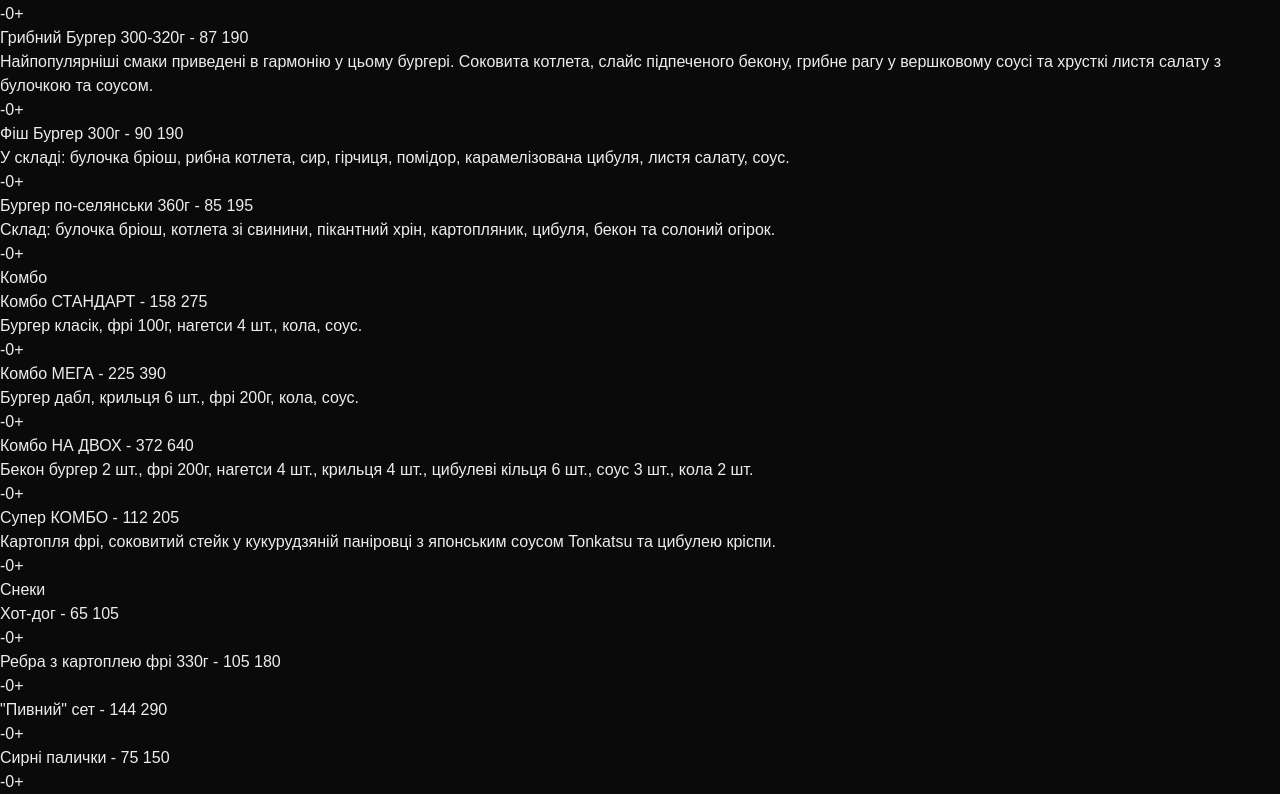
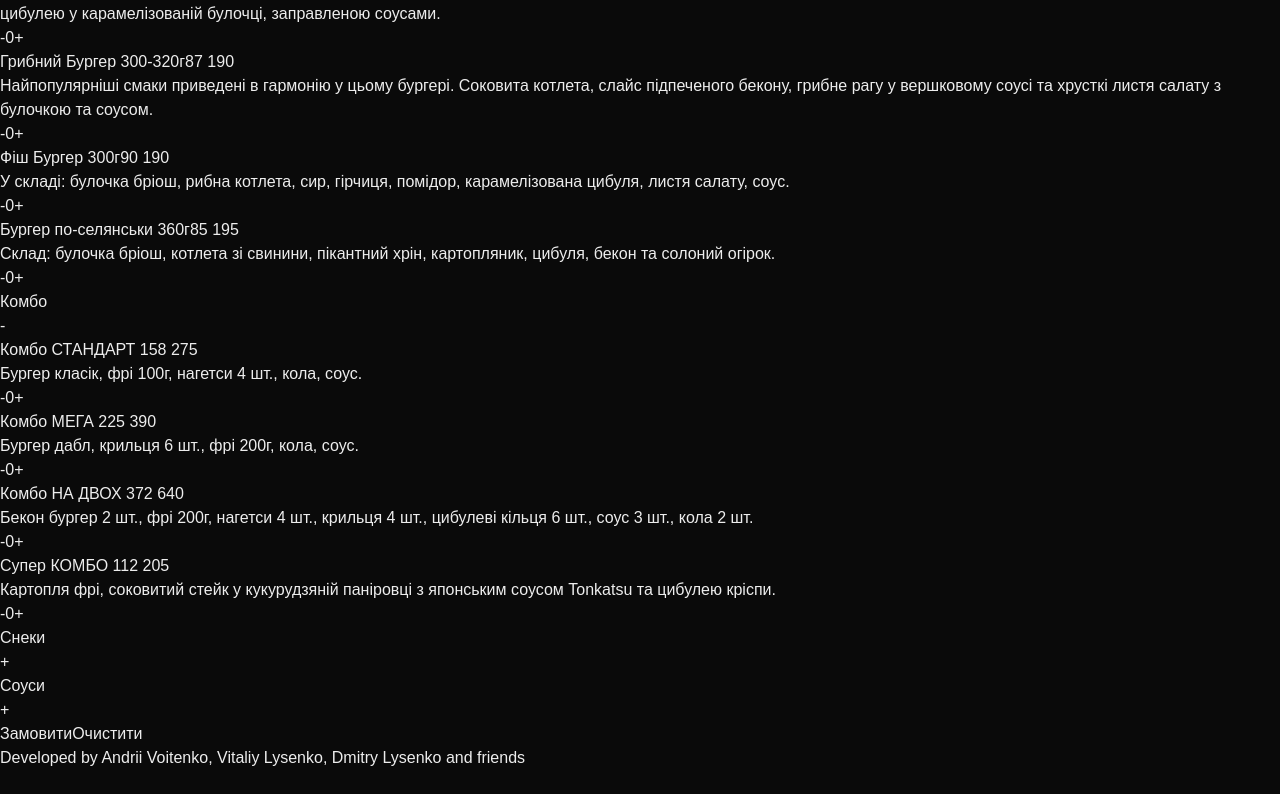
Before and after one commit to andrey-voytenko/burgers-order, a Next.js app: page / in a window 1280 px wide. Shown: the part 766-1560 px from the top of the page. After the commit the page ends 1536 px from the top, so only its background shows below. Built offline with nearby package versions, Linux system fonts and the light colour scheme.

Commit message:
expand/collapse, reset button, style changes

```diff
--- a/src/app/globals.css
+++ b/src/app/globals.css
@@ -7,6 +7,10 @@
   --foreground: #ededed;
 }
 
+::backdrop {
+  background-color: rgba(0, 0, 0, 0.65);
+}
+
 body {
   color: var(--foreground);
   background: var(--background);
--- a/src/app/layout.tsx
+++ b/src/app/layout.tsx
@@ -25,6 +25,20 @@ export default function RootLayout({
             href="https://www.linkedin.com/in/voitenko-developer/"
           >
             Andrii Voitenko
+          </Link>
+          {', '}
+          <Link
+            target="_blank"
+            href="https://www.linkedin.com/in/vitaliy-lysenko-264530107/"
+          >
+            Vitaliy Lysenko
+          </Link>
+          {', '}
+          <Link
+            target="_blank"
+            href="https://www.linkedin.com/in/dmitry-lysenko-264207186/"
+          >
+            Dmitry Lysenko
           </Link>{' '}
           and friends
         </h4>
--- a/src/app/page.tsx
+++ b/src/app/page.tsx
@@ -1,10 +1,10 @@
 'use client';
 
 import { burgers, combos, snacks, sauces } from '@/data/menu.json';
-import Item from '@/components/Item';
 import React, { ChangeEvent, useEffect, useState } from 'react';
 import { Product } from '@/types/product';
 import ConfirmOrderDialog from '@/components/ConfirmOrderDialog';
+import ProductList from '@/components/ProductList';
 
 export default function Home() {
   const [order, setOrder] = useState<{ [id: number]: number }>({});
@@ -14,6 +14,7 @@ export default function Home() {
   const [filteredSnacksList, setFilteredSnacksList] = useState<Product[]>([]);
   const [filteredSaucesList, setFilteredSaucesList] = useState<Product[]>([]);
   const [isModalOpen, setIsModalOpen] = useState(false);
+  const [resetTrigger, setResetTrigger] = useState(false);
 
   useEffect(() => {
     setFilteredBurgersList(
@@ -32,20 +33,32 @@ export default function Home() {
     );
   }, [search]);
 
+  function onResetHandler() {
+    setOrder({});
+    setResetTrigger(!resetTrigger);
+  }
+
   function onSearchChange(event: ChangeEvent<HTMLInputElement>): void {
     setSearch(event.target.value);
   }
 
   function onCountChange(id: number, count: number) {
-    setOrder((prevOrder) => ({
+    setOrder((prevOrder) => {
+      const order = {
         ...prevOrder,
         [id]: count,
-    }));
+      };
+
+      if (count === 0) {
+        delete order[id];
+      }
+
+      return order;
+    });
   }
 
   function saveOrder(event: React.FormEvent<HTMLFormElement>) {
     event.preventDefault();
-    console.log('Order:', order);
     setIsModalOpen(true);
   }
 
@@ -64,51 +77,37 @@ export default function Home() {
           value={search}
           onChange={onSearchChange}
         />
-        <form onSubmit={saveOrder} action="" className="min-w-64">
+        <form onSubmit={saveOrder} className="min-w-64">
           <ol className="list-inside text-sm font-[monospace]">
-            {filteredBurgersList.length > 0 && (
-              <h2 className="text-xl my-6">Бургери</h2>
-            )}
-            {filteredBurgersList.map((burger) => (
-              <Item
-                product={burger}
-                key={burger.id}
+            <ProductList
+              title="Бургери"
+              products={filteredBurgersList}
               onCountChange={onCountChange}
+              resetTrigger={resetTrigger}
             />
-            ))}
 
-            {filteredCombosList.length > 0 && (
-              <h2 className="text-xl my-6">Комбо</h2>
-            )}
-            {filteredCombosList.map((combo) => (
-              <Item
-                product={combo}
-                key={combo.id}
+            <ProductList
+              title="Комбо"
+              products={filteredCombosList}
               onCountChange={onCountChange}
+              resetTrigger={resetTrigger}
             />
-            ))}
 
-            {filteredSnacksList.length > 0 && (
-              <h2 className="text-xl my-6">Снеки</h2>
-            )}
-            {filteredSnacksList.map((snack) => (
-              <Item
-                product={snack}
-                key={snack.id}
+            <ProductList
+              title="Снеки"
+              products={filteredSnacksList}
               onCountChange={onCountChange}
+              isOpened={false}
+              resetTrigger={resetTrigger}
             />
-            ))}
 
-            {filteredSaucesList.length > 0 && (
-              <h2 className="text-xl my-6">Соуси</h2>
-            )}
-            {filteredSaucesList.map((sauce) => (
-              <Item
-                product={sauce}
-                key={sauce.id}
+            <ProductList
+              title="Соуси"
+              products={filteredSaucesList}
               onCountChange={onCountChange}
+              isOpened={false}
+              resetTrigger={resetTrigger}
             />
-            ))}
           </ol>
           {!filteredSaucesList.length &&
             !filteredBurgersList.length &&
@@ -116,12 +115,20 @@ export default function Home() {
             !filteredSnacksList.length && (
               <p className="text-center my-10">Спробуй ще раз...</p>
             )}
+
           <button
             type="submit"
-            className="mt-8 border p-2 disabled:text-gray-400 disabled:border-gray-400 float-right"
+            className="mt-8 ml-6 border p-2 disabled:text-gray-400 disabled:border-gray-400 float-right"
             disabled={Object.keys(order).length === 0}
           >
             Замовити
+          </button>
+          <button
+            type="reset"
+            className="mt-8 ml-6 border p-2 float-right"
+            onClick={onResetHandler}
+          >
+            Очистити
           </button>
         </form>
       </main>
--- a/src/components/ConfirmOrderDialog.tsx
+++ b/src/components/ConfirmOrderDialog.tsx
@@ -54,9 +54,9 @@ export default function ConfirmOrderDialog({
   let sum = 0;
 
   return (
-    <dialog ref={dialogRef} className="p-6 rounded-lg">
+    <dialog ref={dialogRef} className="p-6">
       <input
-        className="bg-transparent border-b border-white focus:outline-none w-full mb-3"
+        className="bg-transparent border-b border-b-gray-400 focus:outline-none w-full mb-3"
         type="text"
         placeholder="Імʼя"
         value={name}
@@ -85,11 +85,14 @@ export default function ConfirmOrderDialog({
         <p>{sum} грн</p>
       </div>
       <div className="flex flex-row justify-between gap-4 mt-6">
-        <button className="p-1 border rounded-lg" onClick={handleClose}>
+        <button
+          className="p-2 border shadow text-red-300 w-28"
+          onClick={handleClose}
+        >
           Скасувати
         </button>
         <button
-          className="p-1 border rounded-lg disabled:text-gray-400 disabled:border-none"
+          className="p-2 border shadow disabled:text-gray-400 w-28 text-green-300 disabled:border-none disabled:bg-white"
           onClick={handleConfirm}
           disabled={name.length < 3}
         >
--- a/src/components/Item.tsx
+++ b/src/components/ProductItem.tsx
@@ -1,14 +1,20 @@
-import { Product } from '@/types/product'
-import React, { useState } from 'react'
+import { Product } from '@/types/product';
+import React, { useEffect, useState } from 'react';
 
-export default function Item({
+export default function ProductItem({
   product,
   onCountChange,
+  resetTrigger,
 }: {
-  product: Product
-  onCountChange: (id: number, count: number) => void
+  product: Product;
+  onCountChange: (id: number, count: number) => void;
+  resetTrigger: boolean;
 }) {
   const [count, setCount] = useState(0);
+
+  useEffect(() => {
+    setCount(0);
+  }, [resetTrigger]);
 
   function increase(e: React.MouseEvent) {
     e.preventDefault();
@@ -30,12 +36,12 @@ export default function Item({
   return (
     <li className="pt-2">
       <div className="flex flex-row justify-between items-center gap-8">
-        <div className="flex flex-col max-w-96">
+        <div className="flex flex-col w-full max-w-96">
           <p className="text-base">
             {product.name}{' '}
-            <span className="text-sm text-gray-400">{product.weight}</span> -{' '}
-            <span className="text-sm">
-              {product.prices.gold}{' '}
+            <span className="text-sm text-gray-400">{product.weight}</span>
+            <span className="text-sm float-right">
+              <span className="text-yellow-400">{product.prices.gold}</span>{' '}
               <span className="line-through">{product.prices.regular}</span>
             </span>
           </p>
@@ -44,11 +50,15 @@ export default function Item({
           </p>
         </div>
         <div className="flex flex-row items-baseline gap-x-2 text-white text-sm">
-          <button className="border p-1" onClick={decrease}>-</button>
+          <button className="border p-1" onClick={decrease}>
+            -
+          </button>
           <span>{count}</span>
-          <button className="border p-1" onClick={increase}>+</button>
+          <button className="border p-1" onClick={increase}>
+            +
+          </button>
         </div>
       </div>
     </li>
-  )
+  );
 }
--- /dev/null
+++ b/src/components/ProductList.tsx
@@ -0,0 +1,41 @@
+import { Product } from '@/types/product';
+import ProductItem from '@/components/ProductItem';
+import React from 'react';
+
+export default function ProductList({
+  title,
+  products,
+  onCountChange,
+  resetTrigger,
+  isOpened = true,
+}: {
+  title: string;
+  products: Product[];
+  isOpened?: boolean;
+  resetTrigger: boolean;
+  onCountChange: (productId: number, count: number) => void;
+}) {
+  const [isProductsVisible, setIsProductsVisible] = React.useState(isOpened);
+
+  return (
+    <>
+      {products.length > 0 && (
+        <div className="flex flex-row w-full justify-between items-center cursor-pointer">
+          <h2 className="text-xl my-6">{title}</h2>
+          <span onClick={() => setIsProductsVisible(!isProductsVisible)}>
+            {isProductsVisible ? '-' : '+'}
+          </span>
+        </div>
+      )}
+      {isProductsVisible &&
+        products.map((burger) => (
+          <ProductItem
+            product={burger}
+            key={burger.id}
+            resetTrigger={resetTrigger}
+            onCountChange={onCountChange}
+          />
+        ))}
+    </>
+  );
+}
```
Lines whose indentation alone changed are shown as unchanged.
